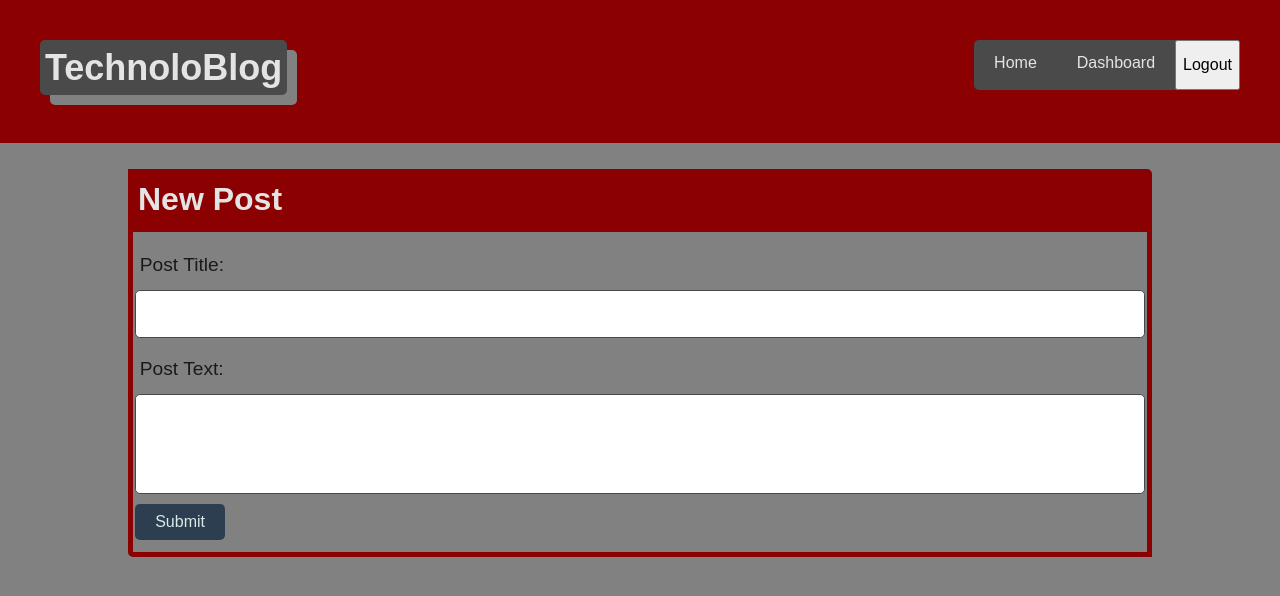
After one commit to JustDesmarais/TechnoloBlog, a Node server app: page /new-post in a window 1280 px wide. The commit adds this page. Shown: the top 596 px of the page. Run offline with Node 20, Linux system fonts and the light colour scheme; a user stored in the database is signed in; some libraries are stand-ins or nearby versions.

Commit message:
dashboard working, post and delete paths functional

```diff
--- a/controllers/api/blogpost-routes.js
+++ b/controllers/api/blogpost-routes.js
@@ -17,7 +17,7 @@ router.post('/', withAuth, async (req, res) => {
 });
 
 //localhost3001/api/posts/post/id
-router.put('/post/:id', withAuth, async (req, res) => {
+router.put('/:id', withAuth, async (req, res) => {
     try {
         await Post.update(req.body, {
             where: {id: req.params.id}
@@ -30,7 +30,7 @@ router.put('/post/:id', withAuth, async (req, res) => {
 });
 
 //localhost3001/api/posts/post/id
-router.delete('/post/:id', withAuth, async (req, res) => {
+router.delete('/:id', withAuth, async (req, res) => {
     try {
         const postData = await Post.destroy({
             where: {
--- a/controllers/api/user-routes.js
+++ b/controllers/api/user-routes.js
@@ -29,7 +29,7 @@ router.post('/login', async (req, res) => {
   try {
     const dbUserData = await User.findOne({
       where: {
-        email: req.body.email,
+        username: req.body.username,
       },
     });
 
--- a/controllers/home-routes.js
+++ b/controllers/home-routes.js
@@ -6,7 +6,6 @@ const withAuth = require('../utils/auth');
 router.get('/', async (req, res) => {
     try {
         const blogPostData = await Post.findAll({
-            raw: true,
             include: [
                 {
                     model: User,
@@ -14,8 +13,11 @@ router.get('/', async (req, res) => {
                 }
             ]
         });
+
+        const blogPosts = blogPostData.map((post) => post.get({plain: true}));
+
         res.render('homepage', {
-            blogPostData,
+            blogPosts,
             loggedIn: req.session.loggedIn
         });
     } catch (err) {
@@ -27,20 +29,38 @@ router.get('/', async (req, res) => {
 router.get('/post/:id', async (req, res) => {
     try {
         const blogPostData = await Post.findByPk(req.params.id, {
-            raw: true,
+            //raw: true,
             include: [
                 {
-                    model: Comment,
-                    attributes: ['content'],
+                    model: User,
+                    attributes: ['username']
                 },
+            ]
+        });
+        const commentData = await Comment.findAll({
+            where: {
+                post_id: req.params.id,
+            },
+            include: [
                 {
                     model: User,
-                    attribute: ['username']
+                    attributes: ['username']
                 }
             ]
         });
+
+        const blogPosts = blogPostData.get({ plain: true});
+        const blogComments = commentData.map((comments) => comments.get({ plain: true }));
+        const sessionUser = () => {
+            if (blogComments.user_id === req.session.user_id) {
+                return true
+            };
+        };
+
         res.render('post', {
-            ...blogPostData,
+            ...blogPosts,
+            blogComments,
+            sessionUser,
             loggedIn: req.session.loggedIn
         })
     } catch (err) {
@@ -51,19 +71,25 @@ router.get('/post/:id', async (req, res) => {
 // dashboard to view past posts of the user
 router.get('/dashboard', withAuth, async (req, res) => {
     try {
-        const userData = await User.findByPk(req.session.user_id, {
-            raw: true,
-            attributes: { excluded: ['password'] },
-            include: [{ model: Post }],
+        const postData = await Post.findAll({
+            where: {
+                user_id: req.session.user_id
+            }
         });
+
+        const userPosts = postData.map((posts) => posts.get({ plain: true }));
+
         res.render('dashboard', {
-            ...userData,
+            userPosts,
             loggedIn: true
         })
     } catch (err) {
         res.status(500).json(err);
     }
 });
+
+router.get('/new-post', withAuth, (req, res) => res.render('new-post', {loggedIn: true}));
+router.get('/new-comment', withAuth, (req, res) => res.render('new-comment', {loggedIn: true}));
 
 // call to render the login page
 router.get('/login', (req, res) => {
--- a/public/css/style.css
+++ b/public/css/style.css
@@ -100,3 +100,17 @@
 .new-user {
     text-align: center;
 }
+
+#new-button {
+  display: flex;
+  justify-content: center;
+  margin: 20px, auto;
+}
+
+#new-post-text {
+  height: 100px;
+}
+
+#comment-box {
+  display: none;
+}
--- /dev/null
+++ b/public/js/logout.js
@@ -0,0 +1,14 @@
+const logout = async () => {
+  const response = await fetch('/api/users/logout', {
+    method: 'POST',
+    headers: { 'Content-Type': 'application/json' },
+  });
+
+  if (response.ok) {
+    document.location.replace('/');
+  } else {
+    alert(response.statusText);
+  }
+};
+
+document.querySelector('#logout').addEventListener('click', logout);
--- /dev/null
+++ b/public/js/profile.js
@@ -0,0 +1,52 @@
+const newFormHandler = async (event) => {
+  event.preventDefault();
+
+  const title = document.querySelector('#post-title').value.trim();
+  const content = document.querySelector('#new-post-text').value.trim();
+
+  if (title && content) {
+    console.log(title, content);
+    const response = await fetch(`/api/posts`, {
+      method: 'POST',
+      body: JSON.stringify({ title, content }),
+      headers: {
+        'Content-Type': 'application/json',
+      },
+    });
+
+    if (response.ok) {
+      document.location.replace('/dashboard');
+    } else {
+      alert('Failed to create project');
+    }
+  }
+};
+
+const delButtonHandler = async (event) => {
+  event.stopPropagation();
+  if (event.target.hasAttribute('data-id')) {
+    const id = event.target.getAttribute('data-id');
+
+    const response = await fetch(`/api/posts/${id}`, {
+      method: 'DELETE',
+    });
+
+    if (response.ok) {
+      document.location.replace('/dashboard');
+    } else {
+      alert('Failed to delete project');
+    }
+  }
+};
+
+document.addEventListener('DOMContentLoaded', function () {
+document
+  .querySelector('.new-post-form')
+  .addEventListener('click', newFormHandler);
+});
+
+document.addEventListener('DOMContentLoaded', function () {
+document
+  .querySelector('.delete-button')
+  .addEventListener('click', delButtonHandler);
+});
--- a/views/homepage.handlebars
+++ b/views/homepage.handlebars
@@ -1,10 +1,10 @@
 
-{{#each blogPostData}}
+{{#each blogPosts}}
 <div class="postcard">
-    <a href="/posts/{{this.id}}">
+    <a href="/post/{{this.id}}">
         <div class="cardheader">
             <h2>{{this.title}}</h2>
-            <p>{{this.created_at}}</p>
+            <p>{{this.user.username}} posted on {{this.createdAt}}</p>
         </div>
     </a>
     <div class="cardbody">
--- a/views/layouts/main.handlebars
+++ b/views/layouts/main.handlebars
@@ -7,6 +7,7 @@
   <title>Blog</title>
   <link rel="stylesheet" type="text/css" href="/css/jass.css">
   <link rel="stylesheet" type="text/css" href="/css/style.css">
+  <link rel="stylesheet" href="https://cdnjs.cloudflare.com/ajax/libs/font-awesome/4.7.0/css/font-awesome.min.css">
 </head>
 
 <body>
@@ -16,7 +17,7 @@
         <a href="/">Home</a>
         <!-- If the user is logged in, show a logout button -->
         {{#if loggedIn}}
-        <a href="/dash">Dashboard</a>
+        <a href="/dashboard">Dashboard</a>
         <button id="logout" class="btn-no-style">Logout</button>
         {{else}}
         <!-- Otherwise, show a link to login -->
@@ -32,6 +33,9 @@
   <!-- If the user is logged in, load the JS script for when they logout -->
   {{#if loggedIn}}
   <script src="/js/logout.js"></script>
+  <script src="/js/profile.js"></script>
+  {{else}}
+  <script src="/js/login.js"></script>
   {{/if}}
 </body>
 
--- a/views/login.handlebars
+++ b/views/login.handlebars
@@ -3,7 +3,7 @@
     <form class="form login-form">
       <div class="form-group">
         <label for="email-login">Username:</label>
-        <input class="form-input" type="text" id="email-login" />
+        <input class="form-input" type="text" id="username-login" />
       </div>
       <div class="form-group">
         <label for="password-login">Password:</label>
--- /dev/null
+++ b/views/new-post.handlebars
@@ -0,0 +1,16 @@
+<div class="login-card">
+    <h2 class="cardheader">New Post</h2>
+    <form class="form new-post-form">
+      <div class="form-group">
+        <label for="post-title">Post Title:</label>
+        <input class="form-input" type="text" id="post-title" />
+      </div>
+      <div class="form-group">
+        <label for="new-post-text">Post Text:</label>
+        <input class="form-input" type="text" id="new-post-text" />
+      </div>
+      <div class="form-group">
+        <button class="btn btn-primary new-post-form" type="submit">Submit</button>
+      </div>
+    </form>
+</div>
```
Also changed, not shown: models/User.js (+8 -0 lines), public/js/login.js (added, +58 -0 lines), views/dashboard.handlebars (+22 -0 lines), views/post.handlebars (+47 -0 lines). Lines whose indentation alone changed are shown as unchanged.
